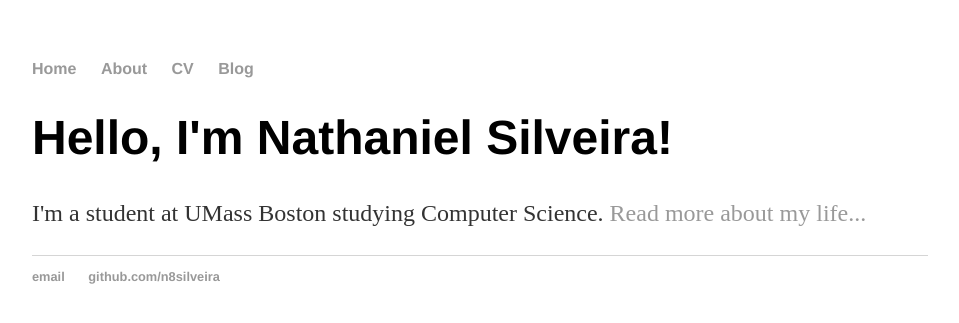
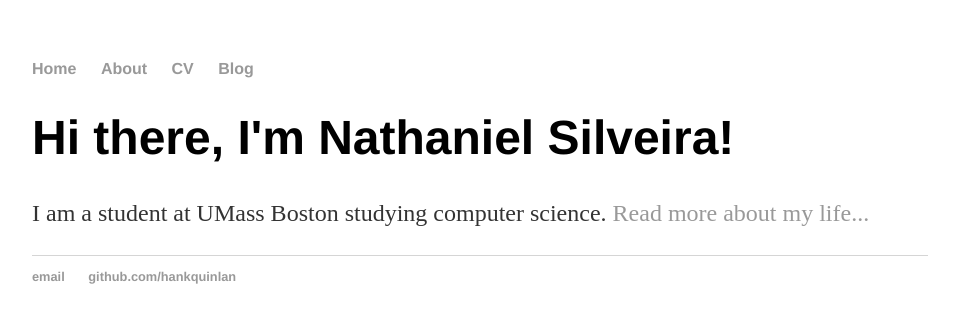
Before and after one commit to n8silveira/n8silveira.github.io, a Jekyll site: the page built from index.html, in a window 1280 px wide. Shown: the top 323 px of the page, without its empty margins (160-1119 px from the left). Built offline with Jekyll 4.4.1, drawn with Linux system fonts in a browser that asks for light colours.

Commit message:
Update index.html

```diff
--- a/index.html
+++ b/index.html
@@ -1,30 +1,8 @@
-<!DOCTYPE html>
-<html>
-	<head>
-		<title>Nathaniel Silveira, Direction Follower</title>
-		<!-- link to main stylesheet -->
-		<link rel="stylesheet" type="text/css" href="/css/main.css">
-	</head>
-	<body>
-		<nav>
-    		<ul>
-        		<li><a href="/">Home</a></li>
-	        	<li><a href="/about">About</a></li>
-        		<li><a href="/cv">CV</a></li>
-        		<li><a href="/blog">Blog</a></li>
-    		</ul>
-		</nav>
-		<div class="container">
-    		<div class="blurb">
-        		<h1>Hello, I'm Nathaniel Silveira!</h1>
-				<p>I'm a student at UMass Boston studying Computer Science. <a href="/about">Read more about my life...</a></p>
-    		</div><!-- /.blurb -->
-		</div><!-- /.container -->
-		<footer>
-    		<ul>
-        		<li><a href="mailto:hankquinlanhub@gmail.com">email</a></li>
-        		<li><a href="https://github.com/hankquinlan">github.com/n8silveira</a></li>
-			</ul>
-		</footer>
-	</body>
-</html>
+---
+layout: default
+title: Nathaniel Silveira, Direction Follower
+---
+<div class="blurb">
+	<h1>Hi there, I'm Nathaniel Silveira!</h1>
+	<p>I am a student at UMass Boston studying computer science. <a href="/about">Read more about my life...</a></p>
+</div><!-- /.blurb -->
```
